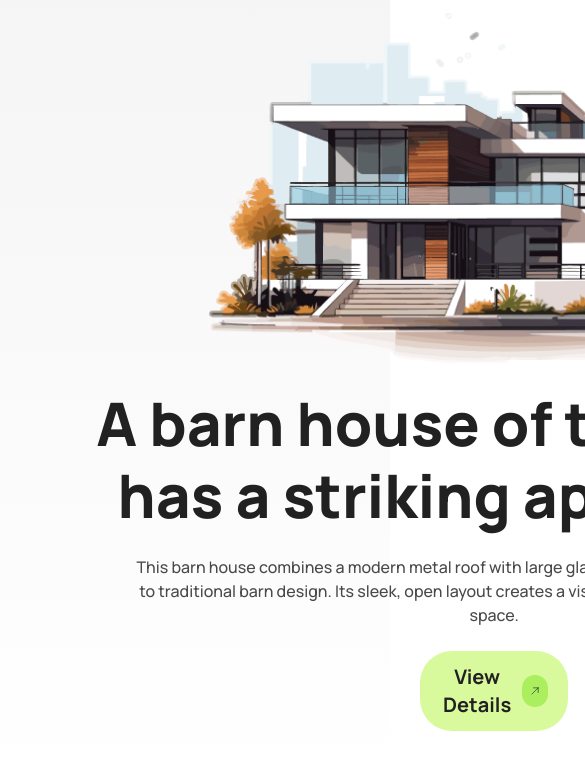
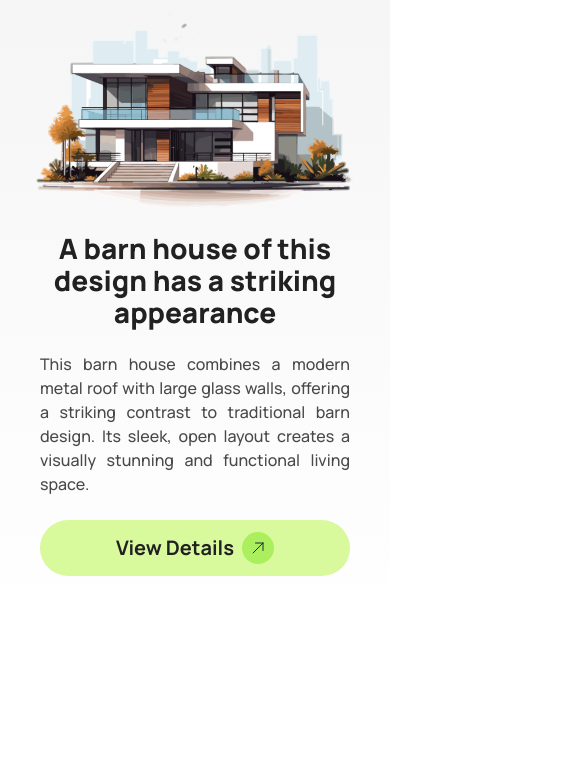
Before and after one commit to tainurrahaman/Order-to-design-home, a plain HTML site: page index.html in a window 390 px wide. Shown: the part 83-852 px from the top of the page, 585 px wide, since content can reach past the window. Drawn offline with nearby package versions, Linux system fonts and the light colour scheme.

Commit message:
made responsive for all devices in banner section

```diff
--- a/index.html
+++ b/index.html
@@ -140,25 +140,27 @@
       </div>
       <!-- Banner Section -->
       <div class="hero">
-        <div class="hero-content text-center">
+        <div class="hero-content md:text-center">
           <div class="">
-            <div class="flex justify-center items-center mb-6">
+            <div class="flex md:justify-center md:items-center mb-6">
               <img src="assets/banner.png" alt="" />
             </div>
-            <div>
+            <div class="mx-1">
               <h1
-                class="text-6xl font-extrabold px-10 text-[#212121] leading-[4.5rem]"
+                class="text-[28px] md:text-4xl lg:text-6xl font-extrabold md:px-16 lg:px-10 text-[#212121] leading-[2rem] lg:leading-[4.5rem] text-center"
               >
                 A barn house of this design has a striking appearance
               </h1>
-              <p class="py-6 px-24 text-base font-medium text-[#494949]">
+              <p
+                class="py-6 px-0 md:px-24 text-base font-medium text-[#494949] text-justify md:text-center"
+              >
                 This barn house combines a modern metal roof with large glass
                 walls, offering a striking contrast to traditional barn design.
                 Its sleek, open layout creates a visually stunning and
                 functional living space.
               </p>
               <div
-                class="flex bg-lime-200 space-x-2 rounded-[32px] mx-96 my-0 px-5 py-3 justify-center border-red-600"
+                class="flex bg-lime-200 space-x-2 rounded-[32px] mx-0 md:mx-72 lg:mx-96 my-0 px-5 py-3 justify-center border-red-600"
               >
                 <button class="font-bold text-[#212121] text-xl mx-0 my-auto">
                   View Details
```
